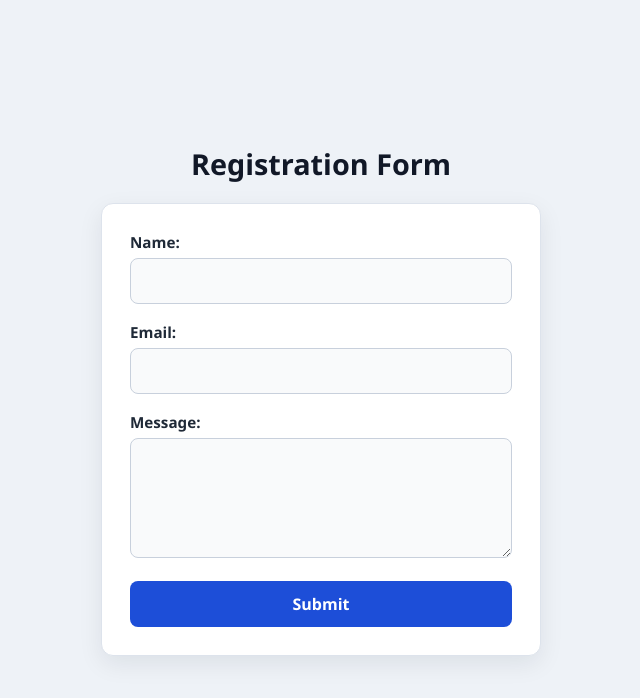
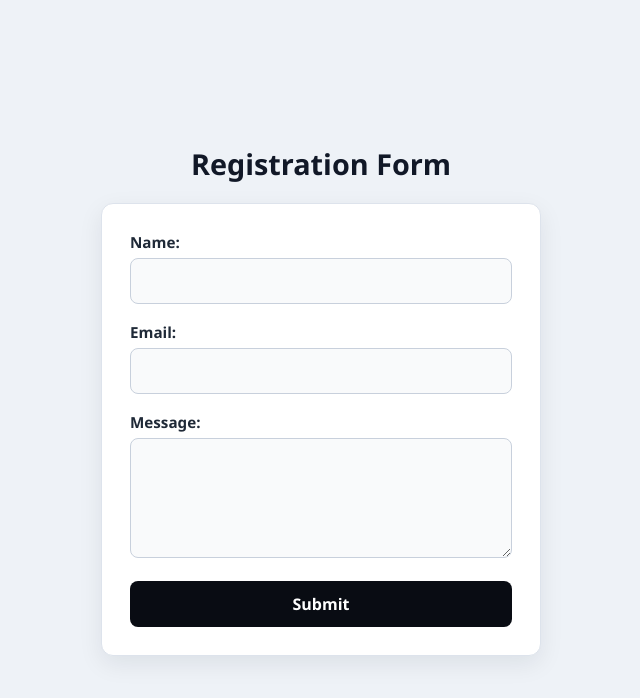
Before and after one commit to Pranavsawant56/jenkins-CI_DI-, a website: page express-frontend/index.html in a window 1280 px wide. In both pictures the pointer is over the button "Submit". Shown: the whole page, without its empty margins (319-959 px from the left). Drawn offline with Linux system fonts and the light colour scheme.

Commit message:
add new colour

```diff
--- a/express-frontend/index.html
+++ b/express-frontend/index.html
@@ -93,11 +93,11 @@
         }
 
         button:hover {
-            background: #1d4ed8;
+            background: #090c13;
         }
 
         button:focus-visible {
-            outline: 3px solid rgba(37, 99, 235, 0.4);
+            outline: 3px solid rgba(20, 23, 29, 0.4);
             outline-offset: 2px;
         }
     </style>
```
